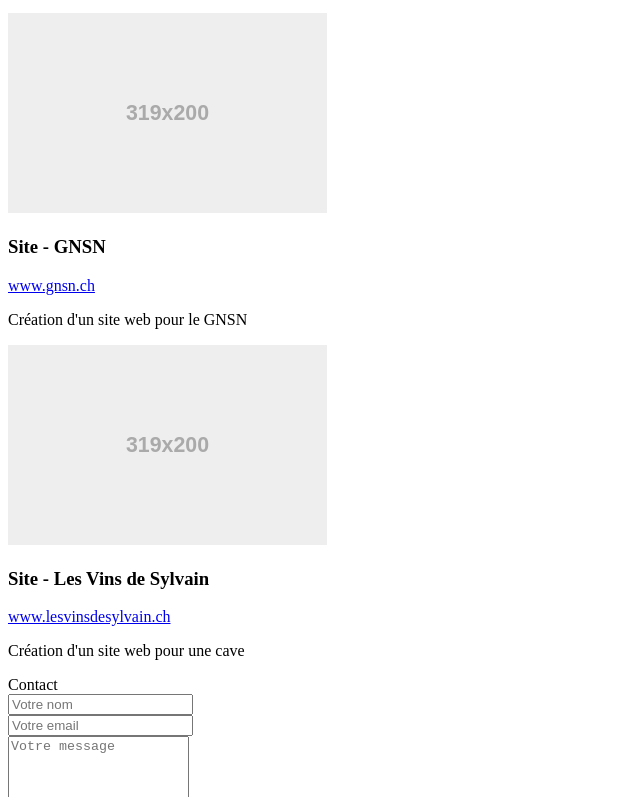
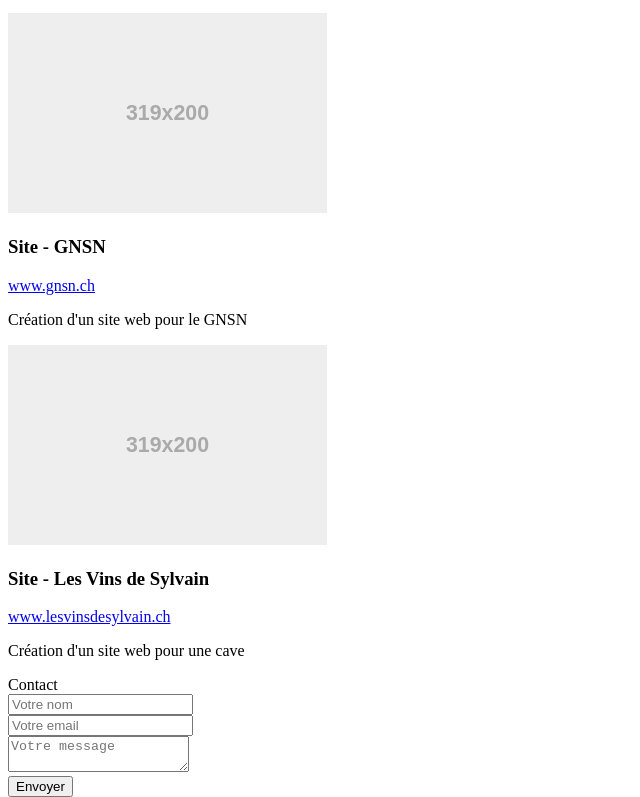
Before and after one commit to AlessMonda/moncv-AlessMonda, a website: page index.html in a window 1280 px wide. Shown: the part 2003-2800 px from the top of the page, without its empty margins (0-640 px from the left). Drawn offline with Linux system fonts and the light colour scheme.

Commit message:
Modification du formulaire de contact

```diff
--- a/index.html
+++ b/index.html
@@ -97,7 +97,8 @@
                 <div class="col-md-3"></div>
                 <div class="col-md-2 col-sm-4 categorie-titre">Objectifs</div>
                 <div class="col-md-4 col-sm-8">
-                <br>Intégré une équipe informatique me permettant de développer mes compétences techniques et d’en acquérir de nouvelles.</div>
+                    <br>Intégré une équipe informatique me permettant de développer mes compétences techniques et d’en acquérir
+                    de nouvelles.</div>
                 <div class="col-md-3"></div>
             </div>
 
@@ -164,7 +165,7 @@
 
         <!-- COMPETENCES -->
         <div id="competences" class="section-impair">
-        <div class="row" >
+            <div class="row">
                 <div class="col-md-3"></div>
                 <div class="col-md-2 col-sm-4 categorie-titre">Compétences</div>
                 <div class="col-md-4 col-sm-8"></div>
@@ -299,7 +300,7 @@
 
         <!-- PROJETS -->
         <div id="projets" class="section-pair">
-        <div class="row" >
+            <div class="row">
                 <div class="col-md-3"></div>
                 <div class="col-md-2 col-sm-4 categorie-titre">Projets</div>
                 <div class="col-md-2 col-sm-4">
@@ -375,7 +376,7 @@
                 <div class="col-md-3"></div>
                 <div class="col-md-2 col-sm-4"></div>
                 <div class="col-md-4 col-sm-8 text-center">
-                <form method="dialog" action="mailto:alessandro@mondaini.ch">
+                    <form method="post" action="mailto:alessandro@mondaini.ch">
                         <div class="input-group-lg">
                             <input class="form-control" type="text" name="nom" placeholder="Votre nom">
                         </div>
@@ -385,7 +386,7 @@
                         </div>
 
                         <div class="input-group-lg">
-                        <textarea class="form-control" name="message" placeholder="Votre message" rows="5"></textarea>
+                            <textarea class="form-control" name="message" placeholder="Votre message"></textarea>
                         </div>
 
                         <div class="input-group-lg">
--- a/src/main.css
+++ b/src/main.css
@@ -42,6 +42,14 @@
   text-align: left;
 }
 
+.input-group-lg{
+  padding-bottom: 10px;
+}
+
+#contact .input-group-lg textarea{
+  height: 150px;
+}
+
 @media (min-width: 0px) {
     .categorie-titre, .sous-titre{
       text-align: left;
```
Lines whose indentation alone changed are shown as unchanged.
